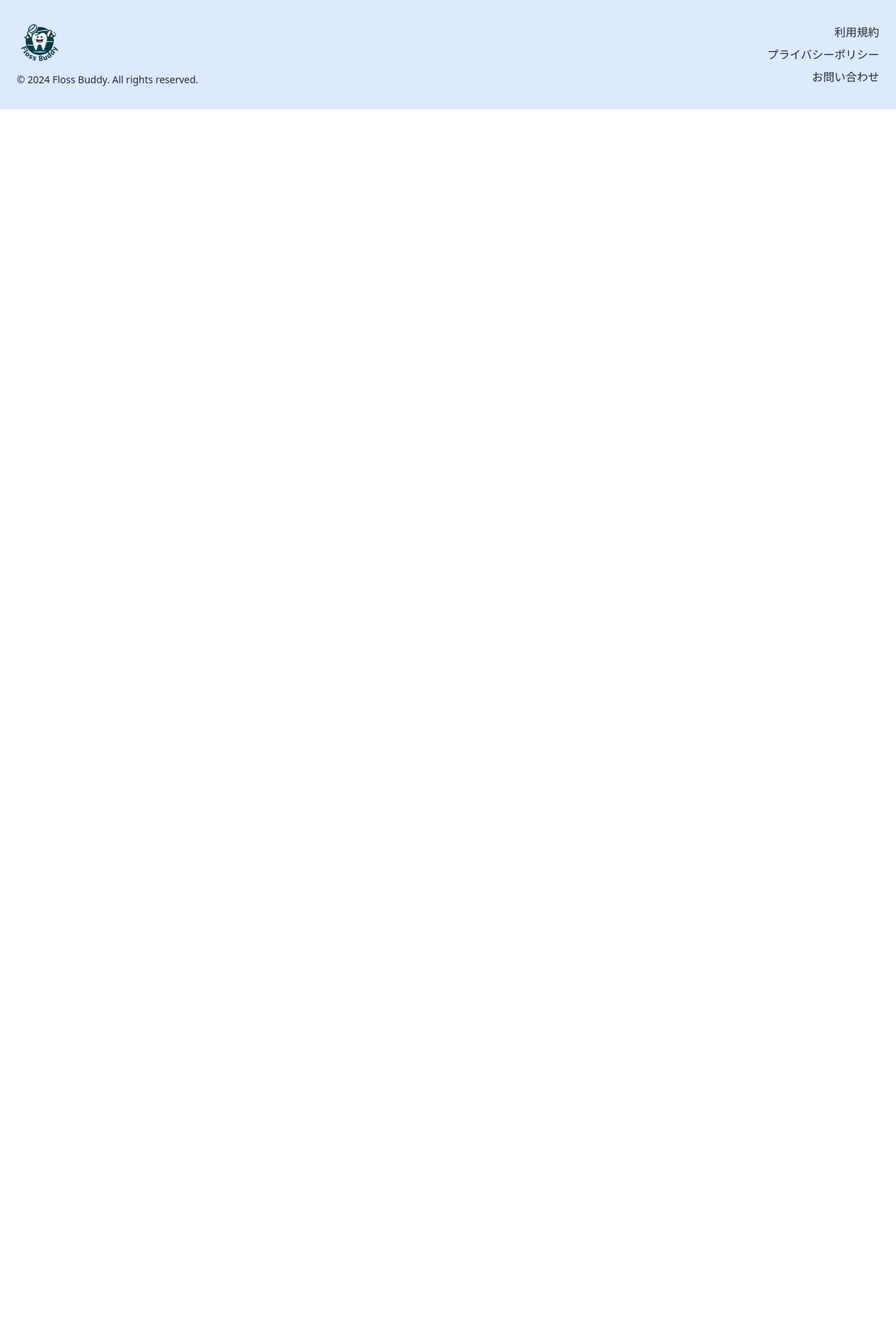
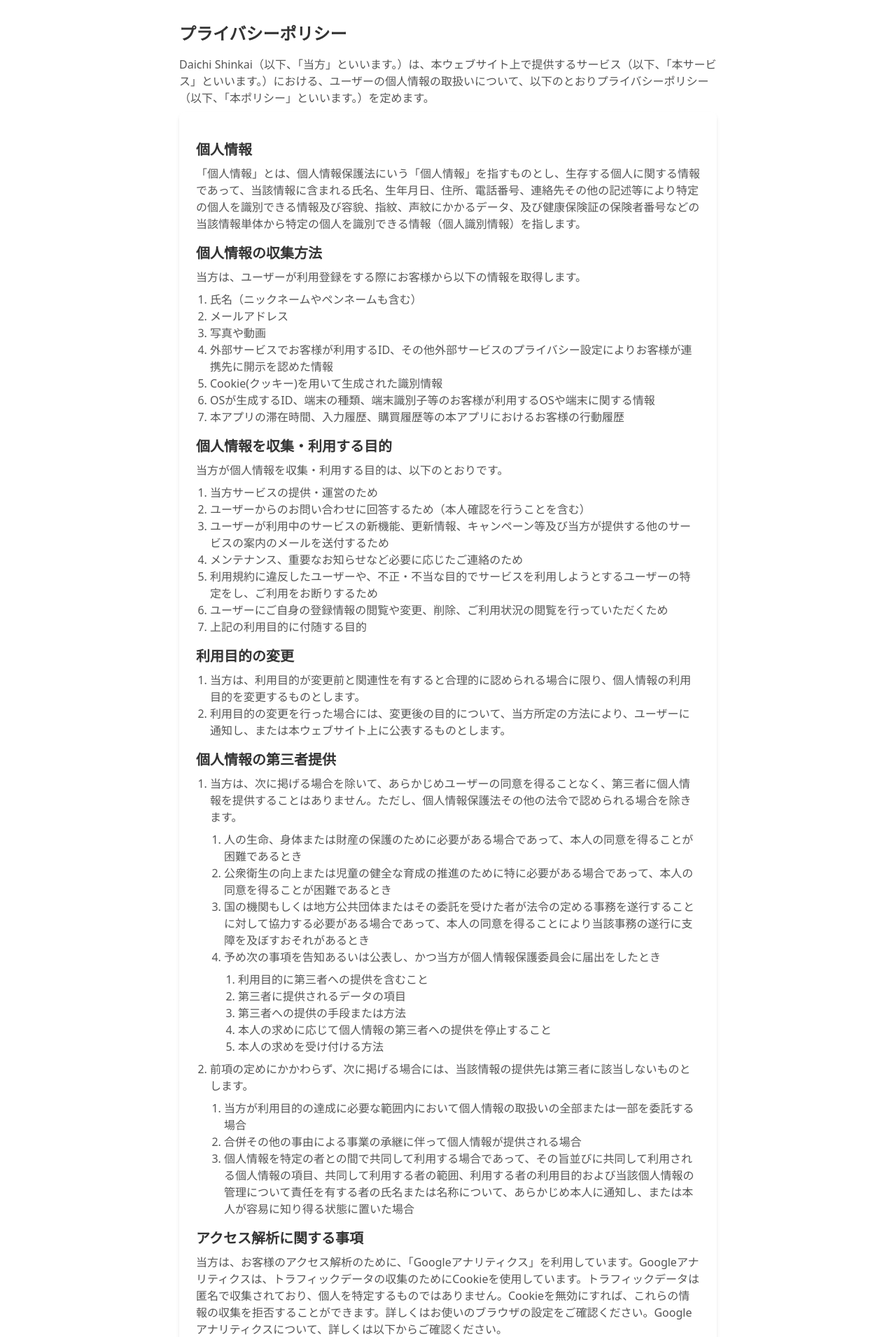
Before and after one commit to ichi-being/floss-buddy, a Rails app: page /privacy_policy in a window 1280 px wide. Shown: the part 64-1975 px from the top of the page at 70% size. Before the commit the page ends 800 px from the top, so only its background shows below. Run offline with Rails 7, Linux system fonts and the light colour scheme; style sheets or scripts are compiled from the project's sources.

Commit message:
chore: プライバシーポリシーを作成する

```diff
--- a/app/views/shared/_footer.html.erb
+++ b/app/views/shared/_footer.html.erb
@@ -9,7 +9,7 @@
     <!-- リンク -->
     <div class="flex flex-col items-start sm:items-end">
       <%= link_to '利用規約', terms_of_service_path, class: 'text-gray-800 hover:text-gray-600 mb-2' %>
-      <%= link_to 'プライバシーポリシー', '#', class: 'text-gray-800 hover:text-gray-600 mb-2' %>
+      <%= link_to 'プライバシーポリシー', privacy_policy_path, class: 'text-gray-800 hover:text-gray-600 mb-2' %>
       <%= link_to 'お問い合わせ', '#', class: 'text-gray-800 hover:text-gray-600' %>
     </div>
   </div>
--- a/app/views/static_pages/privacy_policy.html.erb
+++ b/app/views/static_pages/privacy_policy.html.erb
@@ -0,0 +1,103 @@
+<div class="container mx-auto px-4 py-8">
+  <h1 class="text-2xl font-bold mb-4">プライバシーポリシー</h1>
+  <p class="mb-2">Daichi Shinkai（以下、「当方」といいます。）は、本ウェブサイト上で提供するサービス（以下、「本サービス」といいます。）における、ユーザーの個人情報の取扱いについて、以下のとおりプライバシーポリシー（以下、「本ポリシー」といいます。）を定めます。</p>
+
+  <div class="bg-white shadow-md rounded-lg p-6">
+    <h2 class="text-xl font-semibold mt-4 mb-2">個人情報</h2>
+    <p class="mb-2">「個人情報」とは、個人情報保護法にいう「個人情報」を指すものとし、生存する個人に関する情報であって、当該情報に含まれる氏名、生年月日、住所、電話番号、連絡先その他の記述等により特定の個人を識別できる情報及び容貌、指紋、声紋にかかるデータ、及び健康保険証の保険者番号などの当該情報単体から特定の個人を識別できる情報（個人識別情報）を指します。</p>
+
+    <h2 class="text-xl font-semibold mt-4 mb-2">個人情報の収集方法</h2>
+    <p class="mb-2">当方は、ユーザーが利用登録をする際にお客様から以下の情報を取得します。</p>
+    <ol class="list-decimal ml-5 mb-2">
+      <li>氏名（ニックネームやペンネームも含む）</li>
+      <li>メールアドレス</li>
+      <li>写真や動画</li>
+      <li>外部サービスでお客様が利用するID、その他外部サービスのプライバシー設定によりお客様が連携先に開示を認めた情報</li>
+      <li>Cookie(クッキー)を用いて生成された識別情報</li>
+      <li>OSが生成するID、端末の種類、端末識別子等のお客様が利用するOSや端末に関する情報</li>
+      <li>本アプリの滞在時間、入力履歴、購買履歴等の本アプリにおけるお客様の行動履歴</li>
+    </ol>
+
+    <h2 class="text-xl font-semibold mt-4 mb-2">個人情報を収集・利用する目的</h2>
+    <p class="mb-2">当方が個人情報を収集・利用する目的は、以下のとおりです。</p>
+    <ol class="list-decimal ml-5 mb-2">
+      <li>当方サービスの提供・運営のため</li>
+      <li>ユーザーからのお問い合わせに回答するため（本人確認を行うことを含む）</li>
+      <li>ユーザーが利用中のサービスの新機能、更新情報、キャンペーン等及び当方が提供する他のサービスの案内のメールを送付するため</li>
+      <li>メンテナンス、重要なお知らせなど必要に応じたご連絡のため</li>
+      <li>利用規約に違反したユーザーや、不正・不当な目的でサービスを利用しようとするユーザーの特定をし、ご利用をお断りするため</li>
+      <li>ユーザーにご自身の登録情報の閲覧や変更、削除、ご利用状況の閲覧を行っていただくため</li>
+      <li>上記の利用目的に付随する目的</li>
+    </ol>
+
+    <h2 class="text-xl font-semibold mt-4 mb-2">利用目的の変更</h2>
+    <ol class="list-decimal ml-5 mb-2">
+      <li>当方は、利用目的が変更前と関連性を有すると合理的に認められる場合に限り、個人情報の利用目的を変更するものとします。</li>
+      <li>利用目的の変更を行った場合には、変更後の目的について、当方所定の方法により、ユーザーに通知し、または本ウェブサイト上に公表するものとします。</li>
+    </ol>
+
+    <h2 class="text-xl font-semibold mt-4 mb-2">個人情報の第三者提供</h2>
+    <ol class="list-decimal ml-5 mb-2">
+      <li class="mb-2">当方は、次に掲げる場合を除いて、あらかじめユーザーの同意を得ることなく、第三者に個人情報を提供することはありません。ただし、個人情報保護法その他の法令で認められる場合を除きます。</li>
+        <ol class="list-decimal ml-5 mb-2">
+          <li>人の生命、身体または財産の保護のために必要がある場合であって、本人の同意を得ることが困難であるとき</li>
+          <li>公衆衛生の向上または児童の健全な育成の推進のために特に必要がある場合であって、本人の同意を得ることが困難であるとき</li>
+          <li>国の機関もしくは地方公共団体またはその委託を受けた者が法令の定める事務を遂行することに対して協力する必要がある場合であって、本人の同意を得ることにより当該事務の遂行に支障を及ぼすおそれがあるとき</li>
+          <li class="mb-2">予め次の事項を告知あるいは公表し、かつ当方が個人情報保護委員会に届出をしたとき</li>
+            <ol class="list-decimal ml-5 mb-2">
+              <li>利用目的に第三者への提供を含むこと</li>
+              <li>第三者に提供されるデータの項目</li>
+              <li>第三者への提供の手段または方法</li>
+              <li>本人の求めに応じて個人情報の第三者への提供を停止すること</li>
+              <li>本人の求めを受け付ける方法</li>
+            </ol>
+        </ol>
+      <li class="mb-2">前項の定めにかかわらず、次に掲げる場合には、当該情報の提供先は第三者に該当しないものとします。</li>
+        <ol class="list-decimal ml-5 mb-2">
+          <li>当方が利用目的の達成に必要な範囲内において個人情報の取扱いの全部または一部を委託する場合</li>
+          <li>合併その他の事由による事業の承継に伴って個人情報が提供される場合</li>
+          <li>個人情報を特定の者との間で共同して利用する場合であって、その旨並びに共同して利用される個人情報の項目、共同して利用する者の範囲、利用する者の利用目的および当該個人情報の管理について責任を有する者の氏名または名称について、あらかじめ本人に通知し、または本人が容易に知り得る状態に置いた場合</li>
+        </ol>
+    </ol>
+
+    <h2 class="text-xl font-semibold mt-4 mb-2">アクセス解析に関する事項</h2>
+    <p class="mb-2">当方は、お客様のアクセス解析のために、「Googleアナリティクス」を利用しています。Googleアナリティクスは、トラフィックデータの収集のためにCookieを使用しています。トラフィックデータは匿名で収集されており、個人を特定するものではありません。Cookieを無効にすれば、これらの情報の収集を拒否することができます。詳しくはお使いのブラウザの設定をご確認ください。Googleアナリティクスについて、詳しくは以下からご確認ください。</p>
+    <%= link_to 'https://marketingplatform.google.com/about/analytics/terms/jp/', 'https://marketingplatform.google.com/about/analytics/terms/jp/', target: :_blank, rel: 'noopener noreferrer', class: 'link' %>
+
+    <h2 class="text-xl font-semibold mt-4 mb-2">個人情報の開示</h2>
+    <ol class="list-decimal ml-5 mb-2">
+      <li class="mb-2">当方は、本人から個人情報の開示を求められたときは、本人に対し、遅滞なくこれを開示します。ただし、開示することにより次のいずれかに該当する場合は、その全部または一部を開示しないこともあり、開示しない決定をした場合には、その旨を遅滞なく通知します。なお、個人情報の開示に際しては、1件あたり1,000円の手数料を申し受けます。</li>
+        <ol class="list-decimal ml-5 mb-2">
+          <li>本人または第三者の生命、身体、財産その他の権利利益を害するおそれがある場合</li>
+          <li>当方の業務の適正な実施に著しい支障を及ぼすおそれがある場合</li>
+          <li>その他法令に違反することとなる場合</li>
+        </ol>
+      <li class="mb-2">前項の定めにかかわらず、履歴情報および特性情報などの個人情報以外の情報については、原則として開示いたしません。</li>
+    </ol>
+
+    <h2 class="text-xl font-semibold mt-4 mb-2">個人情報の訂正および削除</h2>
+    <ol class="list-decimal ml-5 mb-2">
+      <li>ユーザーは、当方の保有する自己の個人情報が誤った情報である場合には、当方が定める手続きにより、当方に対して個人情報の訂正、追加または削除（以下、「訂正等」といいます。）を請求することができます。</li>
+      <li>当方は、ユーザーから前項の請求を受けてその請求に応じる必要があると判断した場合には、遅滞なく、当該個人情報の訂正等を行うものとします。</li>
+      <li>当方は、前項の規定に基づき訂正等を行った場合、または訂正等を行わない旨の決定をしたときは遅滞なく、これをユーザーに通知します。</li>
+    </ol>
+
+    <h2 class="text-xl font-semibold mt-4 mb-2">個人情報の利用停止等</h2>
+    <ol class="list-decimal ml-5 mb-2">
+      <li>当方は、本人から、個人情報が、利用目的の範囲を超えて取り扱われているという理由、または不正の手段により取得されたものであるという理由により、その利用の停止または消去（以下、「利用停止等」といいます。）を求められた場合には、遅滞なく必要な調査を行います。</li>
+      <li>前項の調査結果に基づき、その請求に応じる必要があると判断した場合には、遅滞なく、当該個人情報の利用停止等を行います。</li>
+      <li>当方は、前項の規定に基づき利用停止等を行った場合、または利用停止等を行わない旨の決定をしたときは、遅滞なく、これをユーザーに通知します。</li>
+      <li>前2項にかかわらず、利用停止等に多額の費用を有する場合その他利用停止等を行うことが困難な場合であって、ユーザーの権利利益を保護するために必要なこれに代わるべき措置をとれる場合は、この代替策を講じるものとします。</li>
+    </ol>
+
+    <h2 class="text-xl font-semibold mt-4 mb-2">プライバシーポリシーの変更</h2>
+    <ol class="list-decimal ml-5 mb-2">
+      <li>本ポリシーの内容は、法令その他本ポリシーに別段の定めのある事項を除いて、ユーザーに通知することなく、変更することができるものとします。</li>
+      <li>当方が別途定める場合を除いて、変更後のプライバシーポリシーは、本ウェブサイトに掲載したときから効力を生じるものとします。</li>
+    </ol>
+
+    <h2 class="text-xl font-semibold mt-4 mb-2">お問い合わせ窓口</h2>
+    <p class="mb-2">本ポリシーに関するお問い合わせは、下記の窓口までお願いいたします。</p>
+    <%= link_to 'お問い合わせフォーム', '#', class: 'link' %>
+  </div>
+</div>
```
